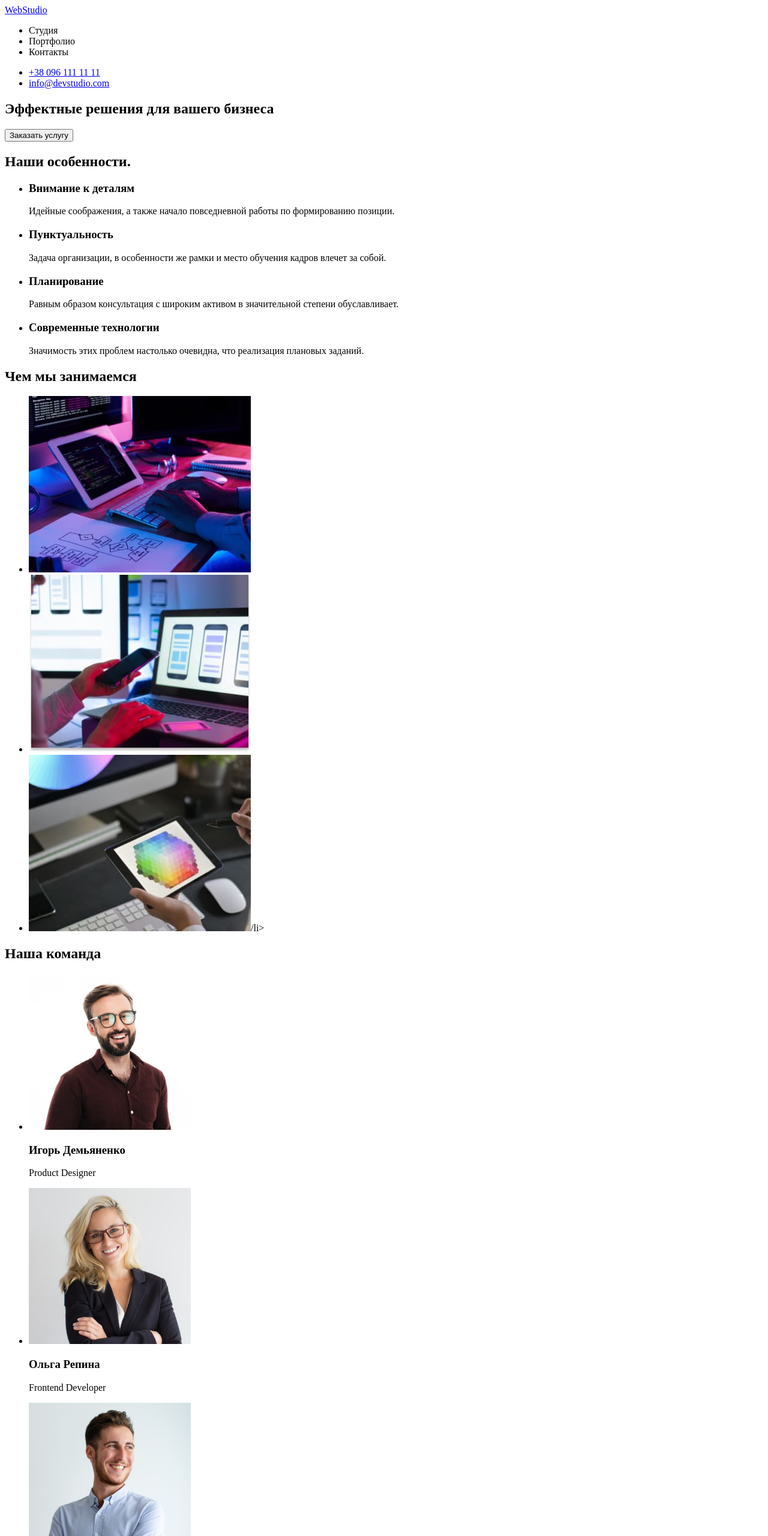
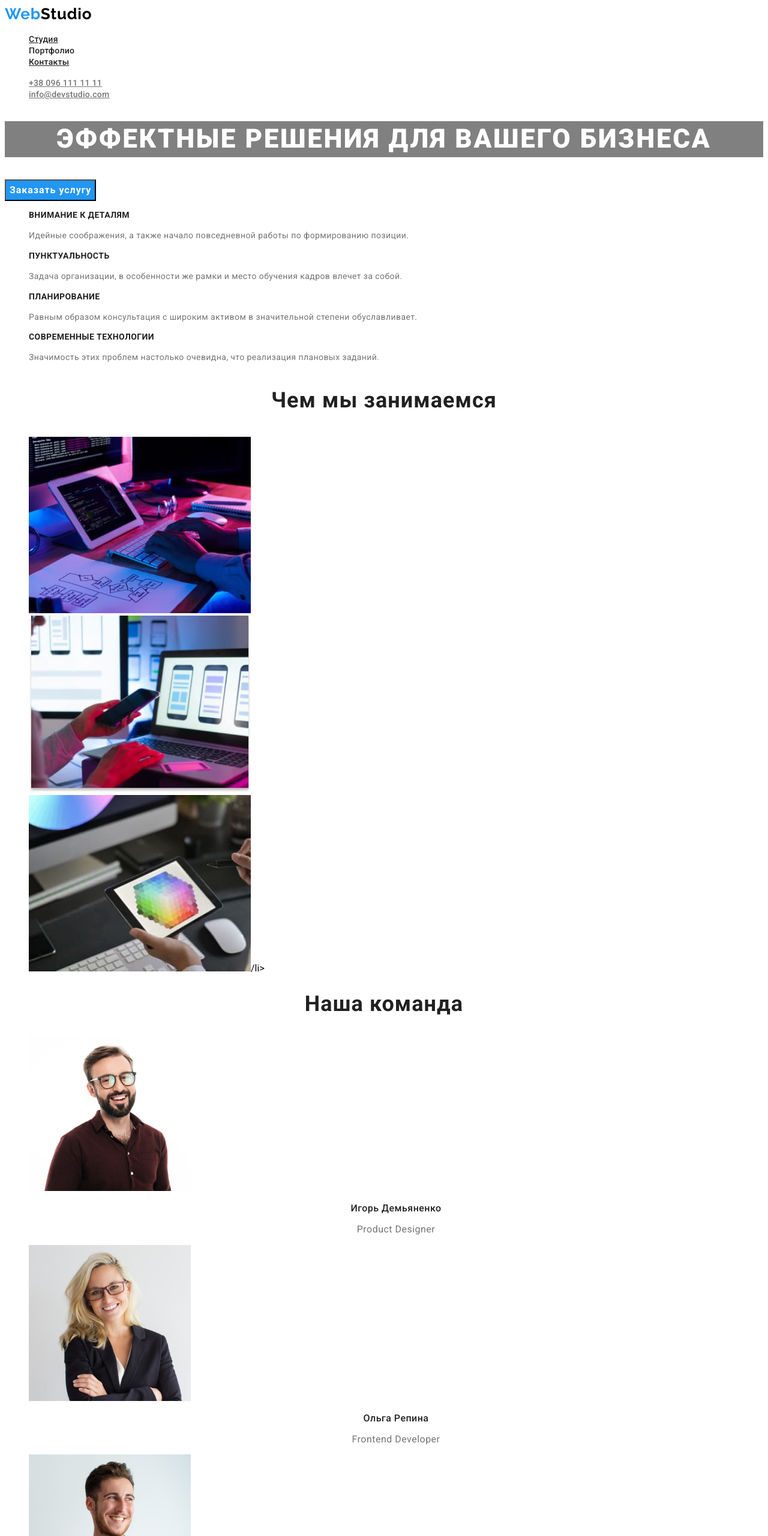
Before and after one commit to Kateryna10/goit-markup-hw-02, a plain HTML site: page index.html in a window 1280 px wide. Shown: the top 2560 px of the page at 60% size. Drawn offline with Linux system fonts and the light colour scheme.

Commit message:
home-work-2

```diff
--- a/css/styles.css
+++ b/css/styles.css
@@ -0,0 +1,255 @@
+:root{
+    --first-title-color: #212121;
+    --second-title-color: #2196F3;
+    --third-title-color: #757575;
+    --fourth-color: #FFFFFF;
+    --logo-color: #000000;
+}
+
+body{
+font-family: 'Roboto', sans-serif;
+
+}
+
+.list{
+    list-style: none;
+}
+
+.link{
+    text-decoration: none;
+}
+
+/* Head */
+
+.header{
+
+}
+
+.logo{
+        font-family: 'Raleway';
+        font-weight: 700;
+        font-size: 26px;
+        line-height: 1.19;
+        /* identical to box height */
+        letter-spacing: 0.03em;
+        color: var(--logo-color);
+
+}
+
+.logo-one{
+        font-weight: 700;
+        font-size: 26px;
+        line-height: 1.19;
+        letter-spacing: 0.03em;
+        color: var(--second-title-color);
+}
+
+.header-link{
+    font-weight: 500;
+    font-size: 14px;
+    line-height: 1.14;
+    letter-spacing: 0.02em;
+    color: var(--first-title-color);
+}
+
+.header-link:hover,
+.header-link:focus{
+    color: var(--first-title-color);
+}
+
+.number{
+    font-weight: 500;
+    font-size: 14px;
+    line-height: 1.14;
+    letter-spacing: 0.02em;
+    color: var(--third-title-color);
+    }
+
+    .number:hover,
+    .number:focus{
+        color: var(--second-title-color);
+    }
+
+.mail{
+    font-weight: 500;
+    font-size: 14px;
+    line-height: 1.14;
+    letter-spacing: 0.02em;
+    color: var(--third-title-color);
+}
+
+.mail:hover,
+.mail:focus{
+    color: var(--second-title-color);
+}
+
+/* Hero */
+
+.hero-title{
+    background-color: gray;
+    font-weight: 900;
+    font-size: 44px;
+    line-height: 1.36;
+    text-align: center;
+    letter-spacing: 0.06em;
+    text-transform: uppercase;
+
+    color: var(--fourth-color);
+}
+
+.hero-button{
+        cursor: pointer;
+        background-color: #2196F3;
+        font-family: 'Roboto';
+        font-weight: 700;
+        font-size: 16px;
+        line-height: 1.875;
+        display: flex;
+        align-items: center;
+        text-align: center;
+        letter-spacing: 0.06em;
+        color: var(--fourth-color);
+
+}
+
+/* Quality */
+
+.visually-hidden {
+    position: absolute;
+    white-space: nowrap;
+    width: 1px;
+    height: 1px;
+    overflow: hidden;
+    border: 0;
+    padding: 0;
+    clip: rect(0 0 0 0);
+    clip-path: inset(50%);
+    margin: -1px;
+}
+
+.quality-list{
+        font-weight: 700;
+        font-size: 14px;
+        line-height: 1.14;
+        letter-spacing: 0.03em;
+        text-transform: uppercase;
+        color: var(--first-title-color);
+}
+
+.quality-text{
+        font-size: 14px;
+        line-height: 1.71;
+        letter-spacing: 0.03em;
+        color: var(--third-title-color);
+}
+
+/* What are we doing */
+
+.our-work{
+        font-weight: 700;
+        font-size: 36px;
+        line-height: 1.66;
+        text-align: center;
+        letter-spacing: 0.03em;
+        color: var(--first-title-color);
+}
+
+/* Our team */
+
+.team{
+        font-weight: 700;
+        font-size: 36px;
+        line-height: 1.16;
+        text-align: center;
+        letter-spacing: 0.03em;
+        color: var(--first-title-color);
+}
+
+.team-name{
+font-weight: 500;
+    font-size: 16px;
+    line-height: 1.18;
+    text-align: center;
+    letter-spacing: 0.03em;
+    color: var(--first-title-color);
+}
+
+.team-job{
+    font-size: 16px;
+    line-height: 1.18;
+    text-align: center;
+    letter-spacing: 0.03em;
+    color: var(--third-title-color);
+}
+
+/* Footer */
+
+.address-list{
+    background-color: gray;
+}
+
+.address-footer{
+    font-size: 14px;
+    line-height: 1.71;
+    letter-spacing: 0.03em;
+    color: var(--fourth-color);
+}
+
+.address-footer:hover,
+.address-footer:focus {
+    color: var(--second-title-color);
+}
+
+.contact-footer{
+    font-size: 14px;
+    line-height: 1.71;
+    letter-spacing: 0.03em;
+    color: rgba(255, 255, 255, 0.6);
+}
+
+.contact-footer:hover,
+.contact-footer:focus {
+    color: var(--second-title-color);
+}
+
+
+
+
+/* Portfolio */
+
+.btn-list{
+        cursor: pointer;
+        font-family: 'Roboto';
+        font-style: normal;
+        font-weight: 500;
+        font-size: 16px;
+        line-height: 1.62;
+        text-align: center;
+        letter-spacing: 0.03em;
+        color: var(--first-title-color);
+}
+
+.btn-list:hover,
+.btn-list:focus {
+    color: var(--fourth-color);
+    background-color: var(--second-title-color);
+}
+
+.portfolio-list{
+
+        font-weight: 700;
+        font-size: 18px;
+        line-height: 2;
+        letter-spacing: 0.06em;
+        color: var(--first-title-color);
+}
+
+.portfolio-title{
+        font-family: 'Roboto';
+        font-style: normal;
+        font-weight: 400;
+        font-size: 16px;
+        line-height: 1.88;
+        letter-spacing: 0.03em;
+        color: #757575;
+}
--- a/index.html
+++ b/index.html
@@ -4,62 +4,69 @@
     <meta charset="UTF-8">
     <meta http-equiv="X-UA-Compatible" content="IE=edge">
     <meta name="viewport" content="width=device-width, initial-scale=1.0">
-    <title>Document</title>
+    <title lang="en">Document</title>
+    <link rel="preconnect" href="https://fonts.googleapis.com">
+    <link rel="preconnect" href="https://fonts.gstatic.com" crossorigin>
+    <link
+        href="https://fonts.googleapis.com/css2?family=Montserrat:wght@400;700&family=Raleway:wght@700&family=Roboto:wght@400;500;700;900&display=swap"
+        rel="stylesheet">
+        <link rel="stylesheet" href="./css/styles.css">
+
 </head>
 <body>
     <!--Head-->
-    <header>
+    <header class="header">
         <nav>
-            <a href="/">WebStudio</a>
+            <a href="/" lang="en" class="logo link"> <span class="logo-one">Web</span>Studio</a>
 
-            <ul>
-                <li><a href=""></a>Студия</li>
-                <li><a href=""></a>Портфолио</li>
-                <li><a href=""></a>Контакты</li>
+            <ul class="list">
+                <li ><a href="./index.html" class="header-link" >Студия</a></li>
+                <li><a href="./portfolio.html" class="header-link link">Портфолио</a></li>
+                <li><a href="" class="header-link">Контакты</a></li>
             </ul>
         </nav>
 
 
-        <ul>
-            <li><a href="tel:+380961111111">+38 096 111 11 11</a></li>
-            <li><a href="info@devstudio.com">info@devstudio.com</a></li>
+        <ul class="link list">
+            <li><a href="tel:+380961111111" class="number">+38 096 111 11 11</a></li>
+            <li><a href="info@devstudio.com" class="mail">info@devstudio.com</a></li>
         </ul>
     </header>
 
     <main>
         <!--Hero-->
     <section>
-        <h1>Эффектные решения для вашего бизнеса</h1>
-        <button type="button">Заказать услугу</button>
+        <h1 class="hero-title">Эффектные решения для вашего бизнеса</h1>
+        <button type="button" class="hero-button">Заказать услугу</button>
     </section>
 
     <!--Quality-->
     <section>
-        <h2>Наши особенности.</h2>
-       <ul>
+        <h2 class="visually-hidden">Наши особенности.</h2>
+       <ul class="list">
         <li>
-            <h3>Внимание к деталям</h3>
-            <p>Идейные соображения, а также начало повседневной работы по формированию позиции.</p>
+            <h3 class="quality-list">Внимание к деталям</h3>
+            <p class="quality-text">Идейные соображения, а также начало повседневной работы по формированию позиции.</p>
         </li>
         <li>
-            <h3>Пунктуальность</h3>
-            <p>Задача организации, в особенности же рамки и место обучения кадров влечет за собой.</p>
+            <h3 class="quality-list">Пунктуальность</h3>
+            <p class="quality-text">Задача организации, в особенности же рамки и место обучения кадров влечет за собой.</p>
         </li>
         <li>
-            <h3>Планирование</h3>
-            <p>Равным образом консультация с широким активом в значительной степени обуславливает.</p>
+            <h3 class="quality-list">Планирование</h3>
+            <p class="quality-text">Равным образом консультация с широким активом в значительной степени обуславливает.</p>
         </li>
         <li>
-            <h3>Современные технологии</h3>
-            <p>Значимость этих проблем настолько очевидна, что реализация плановых заданий.</p>
+            <h3 class="quality-list">Современные технологии</h3>
+            <p class="quality-text">Значимость этих проблем настолько очевидна, что реализация плановых заданий.</p>
         </li>
        </ul>
     </section>
 
     <!--What are we doing-->
     <section>
-        <h2>Чем мы занимаемся</h2>
-        <ul>
+        <h2 class="our-work">Чем мы занимаемся</h2>
+        <ul class="list">
             <li><img src="./images/img-6.jpg" alt="Работа за планшетом с клавиатурой" width="370"></li>
             <li><img src="./images/box2.jpg" alt="Работа за ноутбукомс телефоном" width="370"></li>
             <li><img src="./images/box3.jpg" alt="Работа за планшетом" width="370">/li>
@@ -69,27 +76,27 @@
     <!--Our team-->
 
     <section>
-        <h2>Наша команда</h2>
-        <ul>
+        <h2 class="team">Наша команда</h2>
+        <ul class="list">
             <li>
                 <a href=""><img src="./images/img-2-2.jpg" alt="Фото участника команды" width="270"></a>
-                <h3>Игорь Демьяненко</h3>
-                <p>Product Designer</p>
+                <h3 class="team-name">Игорь Демьяненко</h3>
+                <p lang="en" class="team-job">Product Designer</p>
             </li>
             <li>
                 <a href=""><img src="./images/img-3-2.jpg" alt="Фото участника команды" width="270"></a>
-                <h3>Ольга Репина</h3>
-                <p>Frontend Developer</p>
+                <h3 class="team-name">Ольга Репина</h3>
+                <p lang="en" class="team-job">Frontend Developer</p>
             </li>
             <li>
                 <a href=""><img src="./images/img-4-2.jpg" alt="Фото участника команды" width="270"></a>
-                <h3>Николай Тарасов</h3>
-                <p>Marketing</p>
+                <h3 class="team-name">Николай Тарасов</h3>
+                <p lang="en" class="team-job">Marketing</p>
             </li>
             <li>
                 <a href=""><img src="./images/img-5-2.jpg" alt="Фото участника команды" width="270"></a>
-                <h3>Михаил Ермаков</h3>
-                <p>UI Designer</p>
+                <h3 class="team-name">Михаил Ермаков</h3>
+                <p lang="en" class="team-job">UI Designer</p>
             </li>
         </ul>
     </section>
@@ -99,15 +106,12 @@
 
     <!--Footer-->
 <footer>
-    <a href="/">WebStudio</a>
-    <address>г. Киев, пр-т Леси Украинки, 26
-    <ul>
-        <li>г. Киев, пр-т Леси Украинки, 26</li>
-        <li><a href="tel:+380961111111">+38 096 111 11 11</a></li>
-        <li><a href="info@devstudio.com">info@devstudio.com</a></li>
-    </ul>
-</address>
+    <a href="/" lang="en" class="logo link"> <span class="logo-one">Web</span>Studio</a>
+    <address>
+        <ul class="list address-list link">
+            <li class="address-footer">г. Киев, пр-т Леси Украинки, 26</li>
+            <li><a href="tel:+38096111111" class="contact-footer">+38 096 111 11 11</a></li>
+            <li><a href="info@devstudio.com" class="contact-footer">info@devstudio.com</a></li>
+        </ul>
+    </address>
 </footer>
-
-</body>
-</html>
```
Also changed, not shown: portfolio.html (+52 -44 lines).
